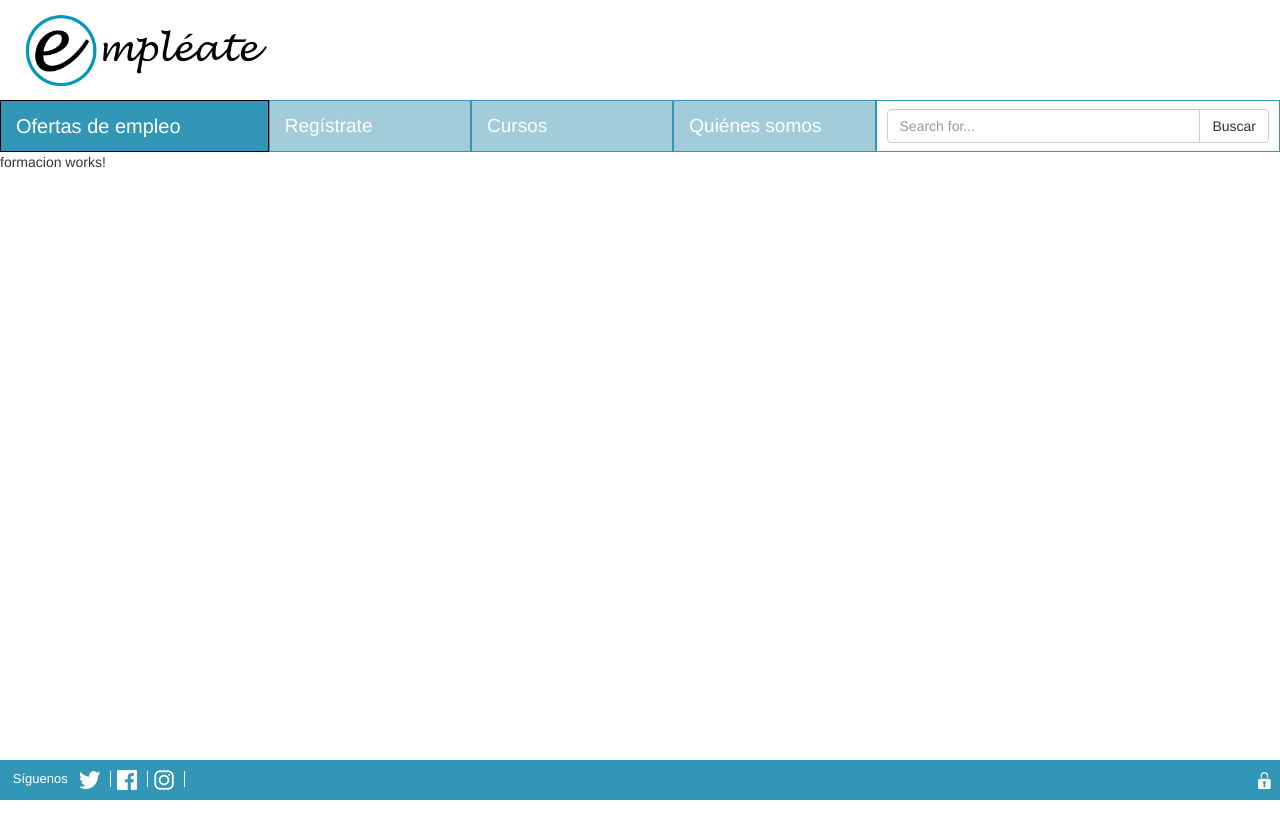
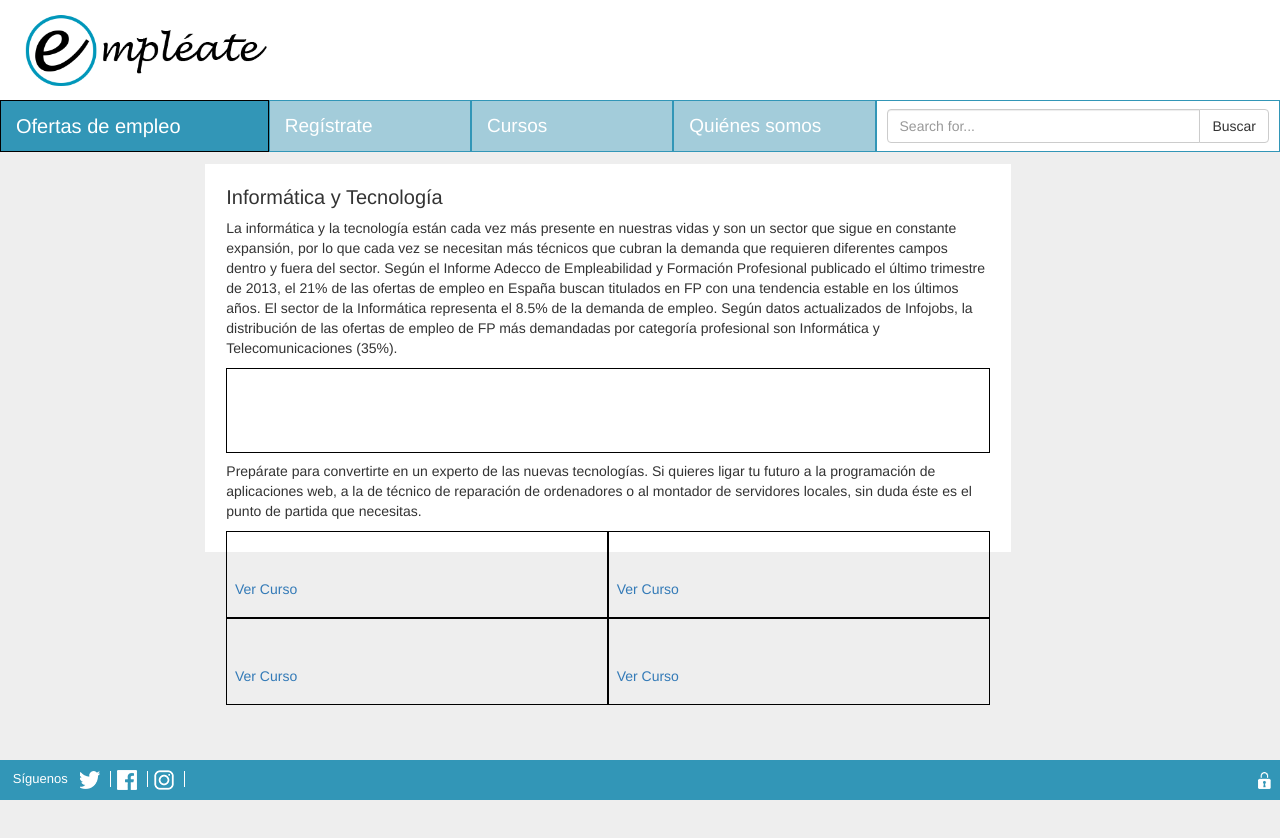
Before and after one commit to CarolinaOrellanaSanchez/Empleate, an Angular app: page /formacion in a window 1280 px wide. Shown: the top 838 px of the page. Before the commit the page ends 800 px from the top, so only its background shows below. Built offline with nearby package versions, Linux system fonts and the light colour scheme.

Commit message:
Estilos cursos

```diff
--- a/src/app/formacion/formacion.component.css
+++ b/src/app/formacion/formacion.component.css
@@ -0,0 +1,42 @@
+.general{
+    min-height: 100%;
+    min-width: 100%;
+    background-color: #eee;
+    padding-left: 16%;
+    padding-top: 1%;
+    padding-bottom: 5%;
+    position: absolute;
+}
+ .contenedor{
+    background-color: #fff;
+    width: 75%;
+    padding: 2%;
+ }
+ .banner{
+    width: 100%;
+    border: 1px solid black;
+    height: 85px;
+    position: relative;
+    margin-bottom: 1%;
+ }
+ .curso{
+    border: 1px solid black;
+    width: 50%;
+    padding: 1%;
+ }
+ #curso1{
+     float:left;
+ }
+ #curso2{
+     float:right;
+ }
+ #curso3{
+     float:left;
+ }
+ #curso4{
+     float:right;
+ }
+ h2{
+     font-size: 20px;
+     margin-top: 0px;
+ }
--- a/src/app/formacion/formacion.component.html
+++ b/src/app/formacion/formacion.component.html
@@ -1,3 +1,47 @@
-<p>
-  formacion works!
-</p>
+<div class="general">
+  <div class="contenedor">
+    <h2>Informática y Tecnología</h2>
+    <p>La informática y la tecnología están cada vez más presente en nuestras vidas y son un sector que sigue en constante expansión,
+      por lo que cada vez se necesitan más técnicos que cubran la demanda que requieren diferentes campos dentro y fuera
+      del sector. Según el Informe Adecco de Empleabilidad y Formación Profesional publicado el último trimestre de 2013,
+      el 21% de las ofertas de empleo en España buscan titulados en FP con una tendencia estable en los últimos años. El
+      sector de la Informática representa el 8.5% de la demanda de empleo. Según datos actualizados de Infojobs, la distribución
+      de las ofertas de empleo de FP más demandadas por categoría profesional son Informática y Telecomunicaciones (35%).</p>
+    <div class="banner"></div>
+    <p>Prepárate para convertirte en un experto de las nuevas tecnologías. Si quieres ligar tu futuro a la programación de aplicaciones
+      web, a la de técnico de reparación de ordenadores o al montador de servidores locales, sin duda éste es el punto de
+      partida que necesitas.</p>
+    <div class="curso" id="curso1">
+      <div class="img_curso">
+        <img src="">
+      </div>
+      <h3></h3>
+      <p></p>
+      <p><a href="">Ver Curso</a></p>
+    </div>
+    <div class="curso" id="curso2">
+      <div class="img_curso">
+        <img src="">
+      </div>
+      <h3></h3>
+      <p></p>
+      <p><a href="">Ver Curso</a></p>
+    </div>
+    <div class="curso" id="curso3">
+      <div class="img_curso">
+        <img src="">
+      </div>
+      <h3></h3>
+      <p></p>
+      <p><a href="">Ver Curso</a></p>
+    </div>
+    <div class="curso" id="curso4">
+      <div class="img_curso">
+        <img src="">
+      </div>
+      <h3></h3>
+      <p></p>
+      <p><a href="">Ver Curso</a></p>
+    </div>
+  </div>
+</div>
```
